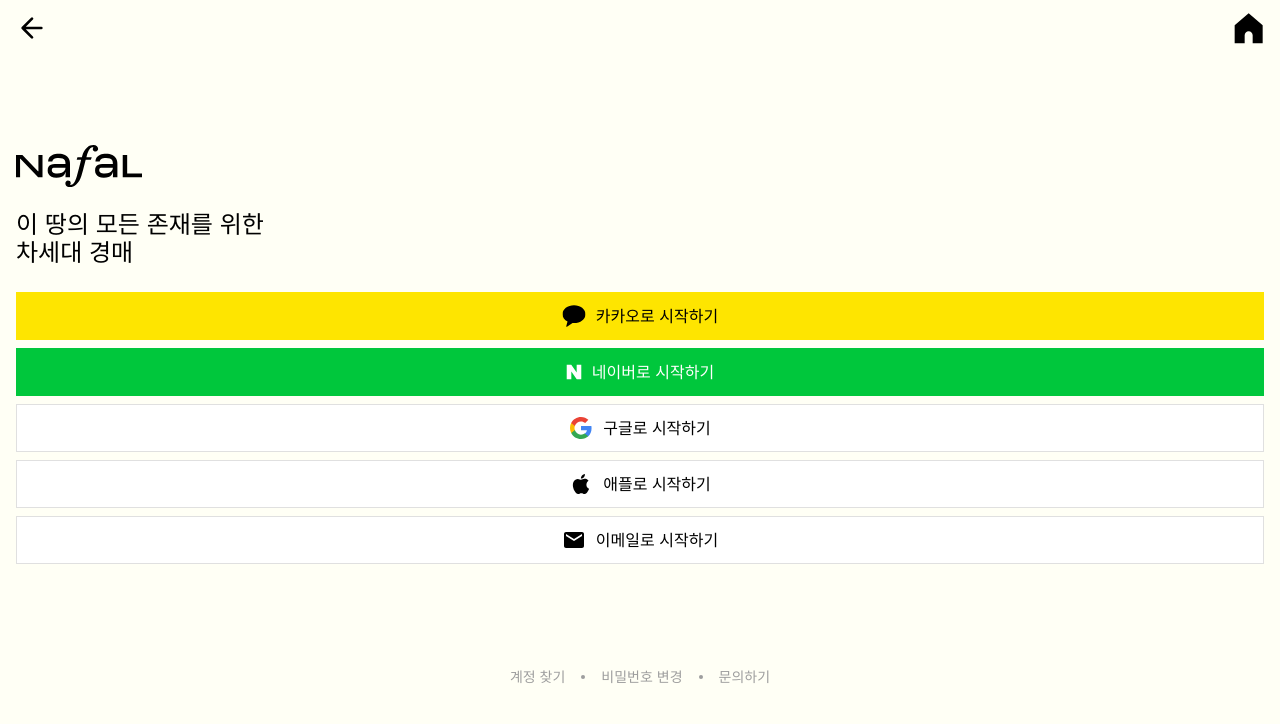
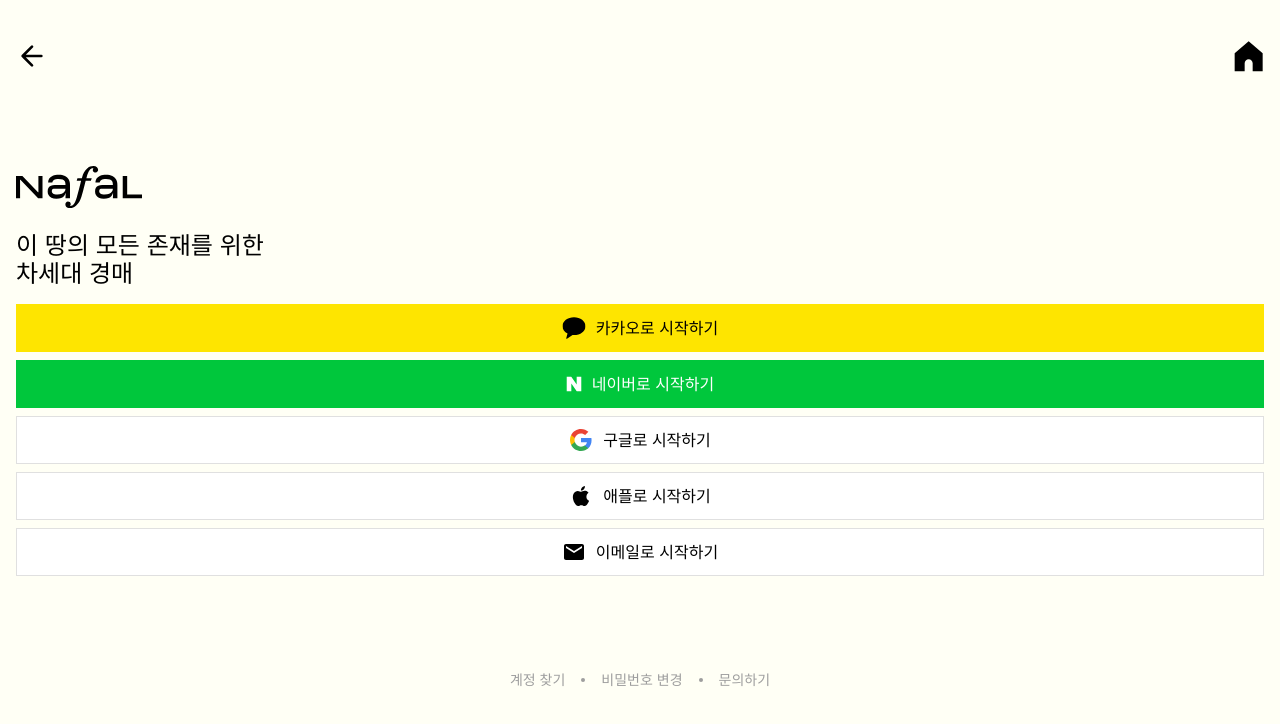
Before and after one commit to nafal-rounder-org/nafal-client, a Next.js app in the folder apps/web/: page /login in a window 1280 px wide. Shown: the top 724 px of the page. Built offline with nearby package versions, Linux system fonts and the light colour scheme.

Commit message:
feat: NavigationBar 컴포넌트 개선 (#3)

```diff
--- a/apps/web/src/components/layout/NavigationBar.tsx
+++ b/apps/web/src/components/layout/NavigationBar.tsx
@@ -14,7 +14,7 @@
   onHome,
 }: NavigationBarProps) {
   return (
-    <div className="h-14 bg-transparent flex items-center justify-between px-4 py-3">
+    <div className="h-20 bg-transparent flex items-center justify-between px-4 py-3" style={{ paddingTop: 'max(env(safe-area-inset-top), 44px)' }}>
       <div className="flex items-center gap-4">
         {showBackButton && (
           <button
```
